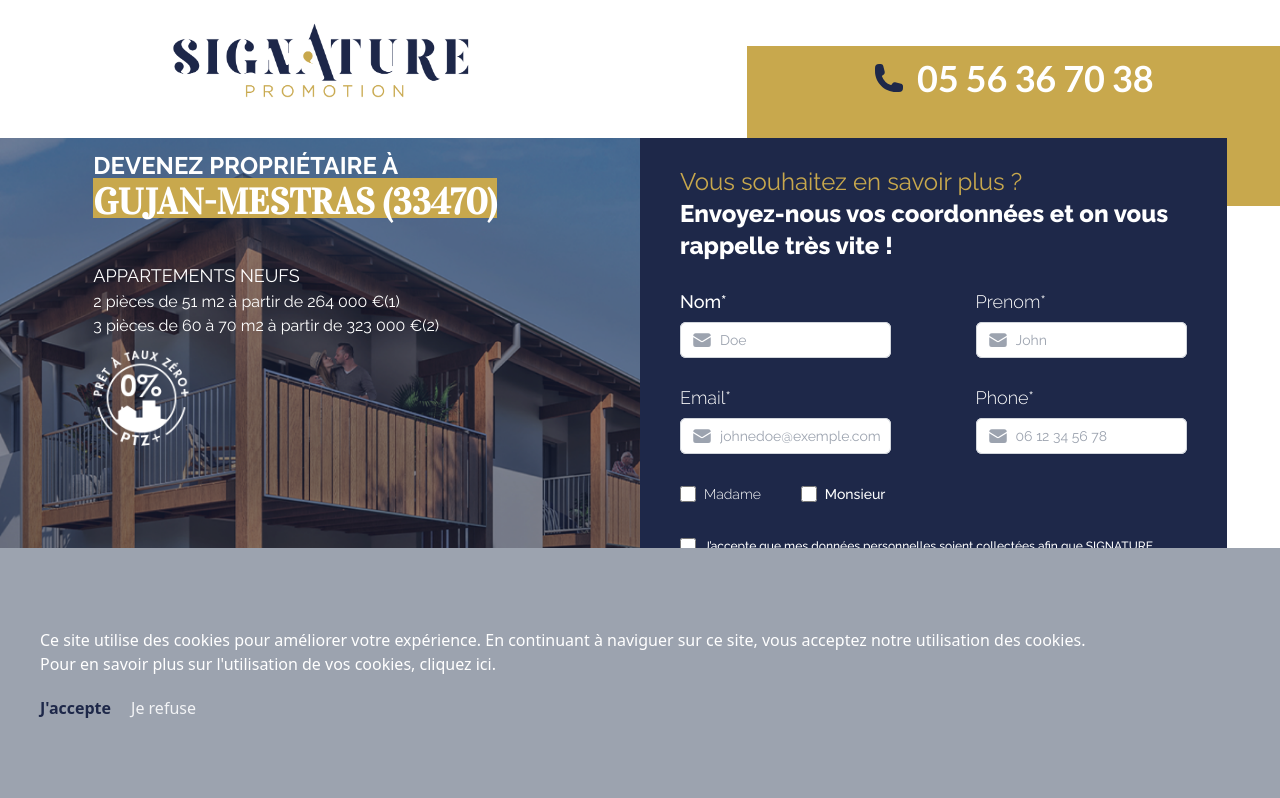
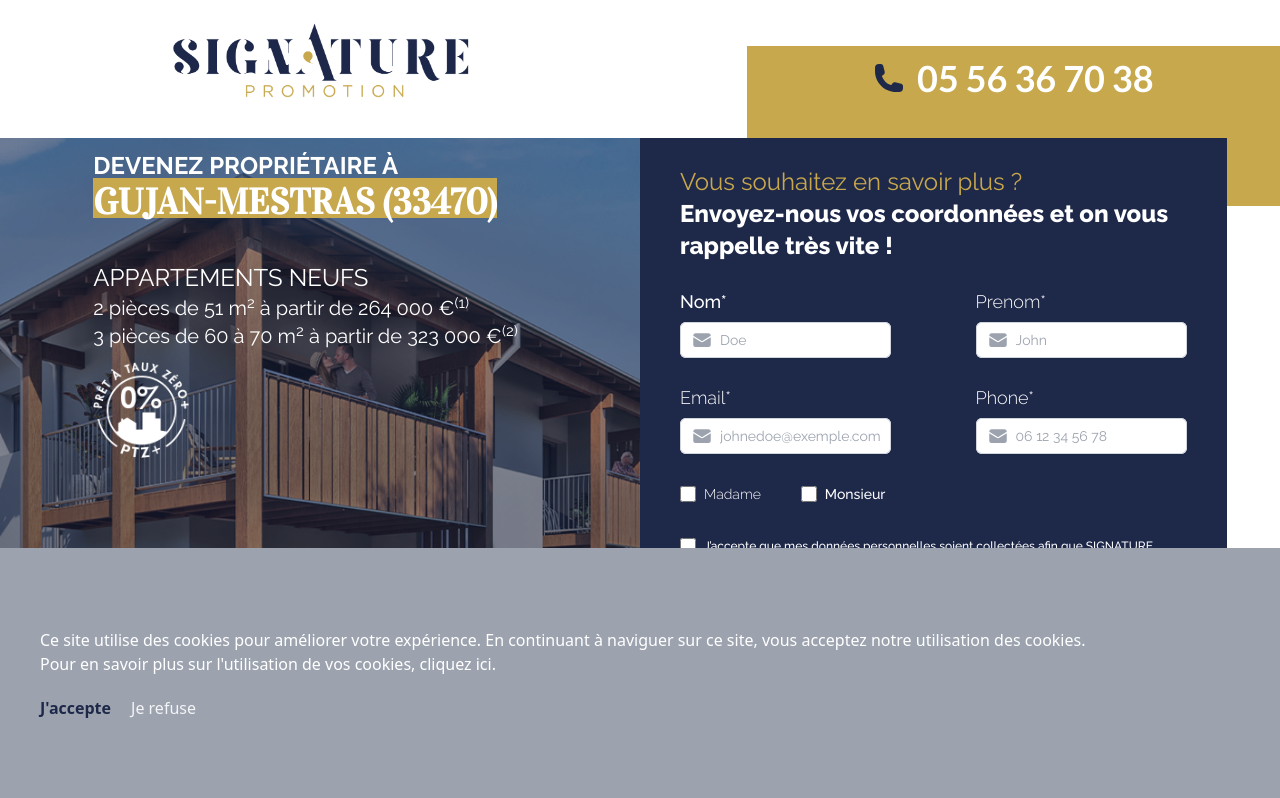
Before and after one commit to magicniclus/lestram, a Next.js app: page / in a window 1280 px wide. Shown: the top 798 px of the page. Built offline with nearby package versions, Linux system fonts and the light colour scheme; grey boxes are pictures that could not be loaded.

Commit message:
update LeftTextSection

```diff
--- a/components/Comments.js
+++ b/components/Comments.js
@@ -72,12 +72,14 @@ const Comments = () => {
               </div>
               <div className="mt-8 text-white text-xs">
                 <p>
-                  (1) Prix du lot 102, appartement 2 pièces de 51 m2 habitables,
-                  avec loggia et stationnement privatifs.
+                  <sup>(1)</sup> Prix du lot 102, appartement 2 pièces de 51 m
+                  <sup>2</sup> habitables, avec loggia et stationnement
+                  privatifs.
                 </p>
                 <p>
-                  (2) Prix du lot 104, appartement 3 pièces de 60 m2 habitables,
-                  avec loggia, terrasse et 2 stationnements privatifs.
+                  <sup>(2)</sup> Prix du lot 104, appartement 3 pièces de 60 m
+                  <sup>2</sup> habitables, avec loggia, terrasse et 2
+                  stationnements privatifs.
                 </p>
                 <p>
                   PTZ : dispositif d’aide à l’accession à la propriété
--- a/components/Hero.js
+++ b/components/Hero.js
@@ -66,9 +66,14 @@ const Hero = () => {
               <div className="lg:block hidden absolute left-0 bottom-1 w-full h-10 bg-or z-10"></div>
             </div>
             <div className="text-white font-raleway mt-10 z-10">
-              <h3 className="text-lg">APPARTEMENTS NEUFS</h3>
-              <p>2 pièces de 51 m2 à partir de 264 000 €(1)</p>
-              <p>3 pièces de 60 à 70 m2 à partir de 323 000 €(2)</p>
+              <h3 className="text-2xl">APPARTEMENTS NEUFS</h3>
+              <p className="text-xl">
+                2 pièces de 51 m<sup>2</sup> à partir de 264 000 €<sup>(1)</sup>
+              </p>
+              <p className="text-xl">
+                3 pièces de 60 à 70 m<sup>2</sup> à partir de 323 000 €
+                <sup>(2)</sup>
+              </p>
               <img
                 src="/images/logos/ptz+.png"
                 alt="prêt à taux zero"
--- a/components/LeftTextSection.js
+++ b/components/LeftTextSection.js
@@ -33,15 +33,21 @@ const LeftTextSection = (props) => {
             {description}
           </h3>
           <ul className="list-disc list-inside text-blue mt-7">
-            {list.map((item, index) => (
+            {list.map((item, index) => {
+              const itemWithSuperscript = item.replace("m^2", "m<sup>2</sup>");
+
+              return (
                 <li
                   key={index}
                   className="text-lg list-none font-semibold mt-2 font-raleway"
                 >
                   <ChevronRightIcon className="inline-block w-4 h-4 mr-2 text-blue" />
-                {item}
+                  <span
+                    dangerouslySetInnerHTML={{ __html: itemWithSuperscript }}
+                  />
                 </li>
-            ))}
+              );
+            })}
           </ul>
           <a
             href="#form"
--- a/pages/index.js
+++ b/pages/index.js
@@ -40,8 +40,8 @@ const dataThree = {
   title: "LE CONFORT DU NEUF",
   description: "UNE INVITATION À POSER VOS VALISES",
   list: [
-    "Appartements T2 de 51 m2",
-    "Appartements T3 de 60 à 70 m2",
+    "Appartements T2 de 51 m^2",
+    "Appartements T3 de 60 à 70 m^2",
     "Finitions soignées et garanties du neuf",
     "Salle de bains entièrement équipée",
     "Espaces de vie traversants et généreux",
```
Lines whose indentation alone changed are shown as unchanged.
